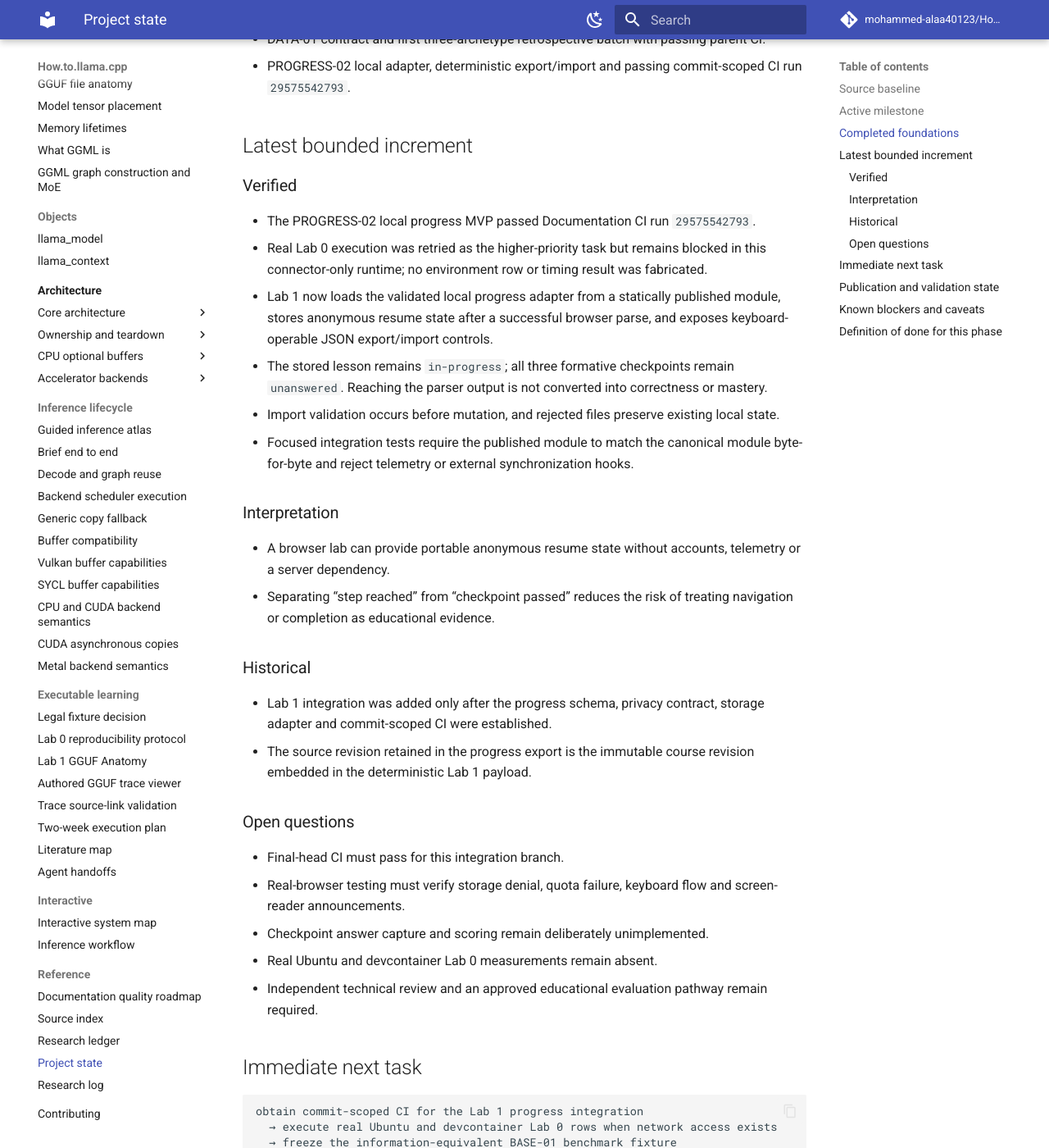
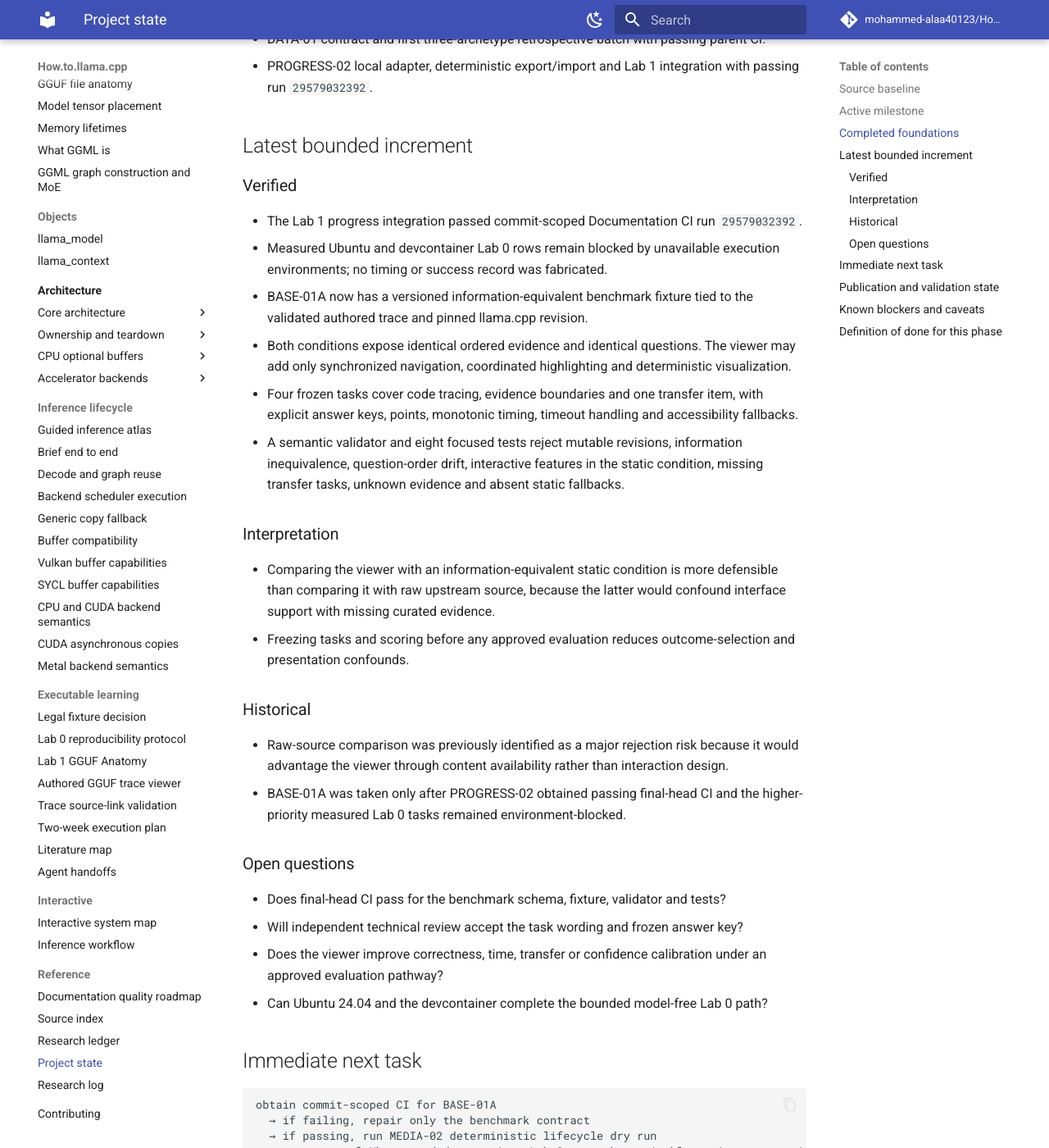
Before and after one commit to mohammed-alaa40123/How.to.llama.cpp, an MkDocs documentation site: the page built from docs/reference/project-state.md, in a window 1280 px wide and 1400 px high, scrolled down 1000 px. Shown: the whole window at 82% size. Built offline with MkDocs 1.6.1 and Material for MkDocs 9.7.7, drawn with Linux system fonts in a browser that asks for light colours; comment, search, counter and statistics services are not loaded; some of the changed text lies outside the part shown.

Commit message:
Update project state for BASE-01A

````diff
--- a/docs/reference/project-state.md
+++ b/docs/reference/project-state.md
@@ -12,7 +12,7 @@ Read this file after the root README on every run. It is the compact checkpoint
 
 ## Active milestone
 
-**Executable-learning Week 1 foundation — validated vertical slices plus auditable retrospective evidence**
+**Executable-learning Week 1 foundation transitioning to Week 2 integration and measured evidence**
 
 ## Completed foundations
 
@@ -25,61 +25,59 @@ Read this file after the root README on every run. It is the compact checkpoint
 - Deterministic GGUF-layout figure with provenance and exact replay.
 - Browser-first GGUF Anatomy slice with Predict-Discover-Explain checkpoints.
 - DATA-01 contract and first three-archetype retrospective batch with passing parent CI.
-- PROGRESS-02 local adapter, deterministic export/import and passing commit-scoped CI run `29575542793`.
+- PROGRESS-02 local adapter, deterministic export/import and Lab 1 integration with passing run `29579032392`.
 
 ## Latest bounded increment
 
 ### Verified
 
-- The PROGRESS-02 local progress MVP passed Documentation CI run `29575542793`.
-- Real Lab 0 execution was retried as the higher-priority task but remains blocked in this connector-only runtime; no environment row or timing result was fabricated.
-- Lab 1 now loads the validated local progress adapter from a statically published module, stores anonymous resume state after a successful browser parse, and exposes keyboard-operable JSON export/import controls.
-- The stored lesson remains `in-progress`; all three formative checkpoints remain `unanswered`. Reaching the parser output is not converted into correctness or mastery.
-- Import validation occurs before mutation, and rejected files preserve existing local state.
-- Focused integration tests require the published module to match the canonical module byte-for-byte and reject telemetry or external synchronization hooks.
+- The Lab 1 progress integration passed commit-scoped Documentation CI run `29579032392`.
+- Measured Ubuntu and devcontainer Lab 0 rows remain blocked by unavailable execution environments; no timing or success record was fabricated.
+- BASE-01A now has a versioned information-equivalent benchmark fixture tied to the validated authored trace and pinned llama.cpp revision.
+- Both conditions expose identical ordered evidence and identical questions. The viewer may add only synchronized navigation, coordinated highlighting and deterministic visualization.
+- Four frozen tasks cover code tracing, evidence boundaries and one transfer item, with explicit answer keys, points, monotonic timing, timeout handling and accessibility fallbacks.
+- A semantic validator and eight focused tests reject mutable revisions, information inequivalence, question-order drift, interactive features in the static condition, missing transfer tasks, unknown evidence and absent static fallbacks.
 
 ### Interpretation
 
-- A browser lab can provide portable anonymous resume state without accounts, telemetry or a server dependency.
-- Separating “step reached” from “checkpoint passed” reduces the risk of treating navigation or completion as educational evidence.
+- Comparing the viewer with an information-equivalent static condition is more defensible than comparing it with raw upstream source, because the latter would confound interface support with missing curated evidence.
+- Freezing tasks and scoring before any approved evaluation reduces outcome-selection and presentation confounds.
 
 ### Historical
 
-- Lab 1 integration was added only after the progress schema, privacy contract, storage adapter and commit-scoped CI were established.
-- The source revision retained in the progress export is the immutable course revision embedded in the deterministic Lab 1 payload.
+- Raw-source comparison was previously identified as a major rejection risk because it would advantage the viewer through content availability rather than interaction design.
+- BASE-01A was taken only after PROGRESS-02 obtained passing final-head CI and the higher-priority measured Lab 0 tasks remained environment-blocked.
 
 ### Open questions
 
-- Final-head CI must pass for this integration branch.
-- Real-browser testing must verify storage denial, quota failure, keyboard flow and screen-reader announcements.
-- Checkpoint answer capture and scoring remain deliberately unimplemented.
-- Real Ubuntu and devcontainer Lab 0 measurements remain absent.
-- Independent technical review and an approved educational evaluation pathway remain required.
+- Does final-head CI pass for the benchmark schema, fixture, validator and tests?
+- Will independent technical review accept the task wording and frozen answer key?
+- Does the viewer improve correctness, time, transfer or confidence calibration under an approved evaluation pathway?
+- Can Ubuntu 24.04 and the devcontainer complete the bounded model-free Lab 0 path?
 
 ## Immediate next task
 
 ```text
-obtain commit-scoped CI for the Lab 1 progress integration
-  → execute real Ubuntu and devcontainer Lab 0 rows when network access exists
-  → freeze the information-equivalent BASE-01 benchmark fixture
-  → add browser accessibility evidence without collecting participant data
-  → do not claim learner benefit or workflow superiority before evaluation
+obtain commit-scoped CI for BASE-01A
+  → if failing, repair only the benchmark contract
+  → if passing, run MEDIA-02 deterministic lifecycle dry run
+  → execute real Ubuntu and devcontainer Lab 0 rows when suitable environments exist
+  → do not recruit participants or claim learner benefit before approval
 ```
 
 ## Publication and validation state
 
-- `docs/publication/orchestrator-state.md` and `docs/publication/evidence-backlog.md` remain authoritative.
-- Passing CI establishes deterministic integration, not learner benefit or workflow superiority.
+- `docs/publication/orchestrator-state.md` is the single source of truth.
+- `docs/publication/evidence-backlog.md` records BASE-01A as in progress pending final-head CI.
+- Passing CI establishes a fair pre-evaluation contract, not educational effectiveness.
 - No participant data, learner identity, model weights, telemetry, credentials, paid API generation, native instrumentation or manuscript prose were introduced.
 
 ## Known blockers and caveats
 
-- **Lab 0 execution:** this runtime cannot perform the required real native environment run; no real environment row was fabricated.
-- **Retrospective accuracy:** historical tool-call and human-minute values may be incomplete and must never be guessed.
-- **Independent review:** the three-run batch requires a human coding check before publication analysis.
-- **Workflow comparison:** DATA-01 enables analysis but does not replace BASE-01.
-- **Educational effectiveness:** no learner-benefit claim is permitted before an approved evaluation and fair baseline.
-- **Progress semantics:** local state records parser-step reachability only; it does not infer answers or mastery.
+- **Lab 0 execution:** no real Ubuntu/devcontainer row exists.
+- **Benchmark review:** task wording and answer-key correctness still require independent technical review.
+- **Evaluation approval:** the fixture does not authorize recruitment or personal-data collection.
+- **Retrospective accuracy:** the first DATA-01 records require independent coding review.
 - **Live site:** verify Pages only after the stacked chain merges to `main` and deploys.
 
 ## Definition of done for this phase
@@ -87,4 +85,4 @@ obtain commit-scoped CI for the Lab 1 progress integration
 - Complete learning contracts, legal fixture policy and three-tier platform boundaries.
 - Deterministic fixture, trace, figure, browser lab and model-free Lab 0 validation contracts.
 - Accessibility and privacy fallbacks for every introduced artifact.
-- Real Lab 0 environment evidence, progress import/export integrated into one lab, first retrospective dataset review and passing integrated CI.
+- Measured Lab 0 Ubuntu/devcontainer evidence, progress integrated into Lab 1, frozen fair benchmark, reviewed retrospective data, media lifecycle dry run and passing integrated CI.
````
Also changed, not shown: other parts of docs/reference/project-state.md (+1 -1 lines).
